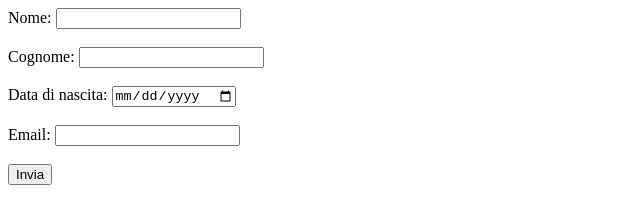
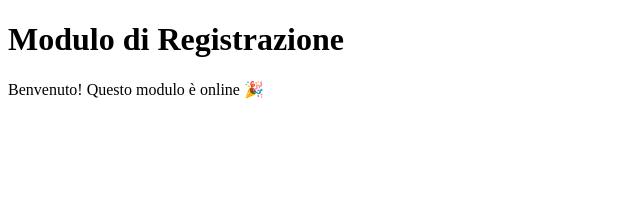
Before and after one commit to fabioverbena/Form_Clienti, a plain HTML site: page index.html in a window 1280 px wide. Shown: the whole page, without its empty margins (0-640 px from the left). Drawn offline with Linux system fonts and the light colour scheme.

Commit message:
index.html

```diff
--- a/index.html
+++ b/index.html
@@ -1,7 +1,11 @@
-<form action="https://formspree.io/f/mwkajlrd" method="POST">
-  <label>Nome: <input type="text" name="nome" required></label><br><br>
-  <label>Cognome: <input type="text" name="cognome" required></label><br><br>
-  <label>Data di nascita: <input type="date" name="nascita" required></label><br><br>
-  <label>Email: <input type="email" name="email" required></label><br><br>
-  <button type="submit">Invia</button>
-</form>
+<!DOCTYPE html>
+<html lang="it">
+<head>
+  <meta charset="UTF-8">
+  <title>Modulo Clienti</title>
+</head>
+<body>
+  <h1>Modulo di Registrazione</h1>
+  <p>Benvenuto! Questo modulo è online 🎉</p>
+</body>
+</html>
```
